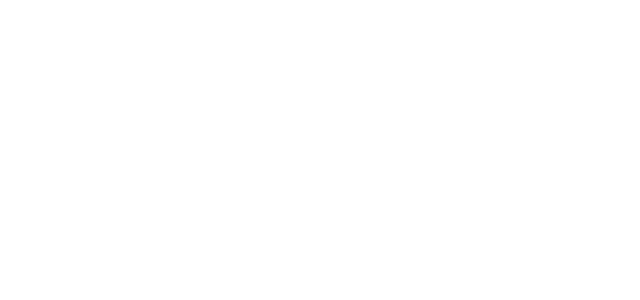
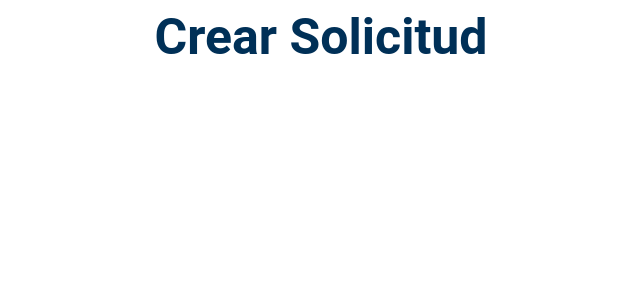
Before and after one commit to MilzCode/fron-bhf, a Next.js app: page /crear-solicitud in a window 1280 px wide. Shown: the top 300 px of the page, without its empty margins (319-959 px from the left). Built offline with nearby package versions, Linux system fonts and the light colour scheme.

Commit message:
feat: se añadio react select, se creo la clase TITULO

```diff
--- a/package.json
+++ b/package.json
@@ -12,6 +12,7 @@
     "next": "11.1.2",
     "react": "17.0.2",
     "react-dom": "17.0.2",
+    "react-select": "^5.1.0",
     "sass": "^1.43.2"
   },
   "devDependencies": {
--- a/pages/crear-solicitud.tsx
+++ b/pages/crear-solicitud.tsx
@@ -3,6 +3,7 @@
 const CrearSolicitud = () => {
     return (
         <div className="crearSolicitud">
+            <h1 className="TITULO">Crear Solicitud</h1>
 
         </div>
     )
--- a/styles/variables.scss
+++ b/styles/variables.scss
@@ -1,6 +1,5 @@
 //Fuentes
-$fontFamily: "Roboto", "Segoe UI", "Oxygen", "Ubuntu", "Cantarell", "Fira Sans",
-  "Droid Sans", "Helvetica Neue", sans-serif;
+$fontFamily: "Roboto", "Segoe UI", sans-serif;
 //colores
 //Logo ucn usa white y Pantone_Black_C en modo blanco y negro
 //Pantone to HEX -> for 2138-C https://www.pantone.com/eu/es/color-finder/2138-C
@@ -50,3 +49,10 @@
   user-select: none; /* Non-prefixed version, currently
                                   supported by Chrome and Opera */
 }
+
+.TITULO {
+  font-size: 5rem;
+  font-weight: bold;
+  color: $Pantone_540_C;
+  text-align: center;
+}
```
Also changed, not shown: 1 other file (tests, documents, lock files or other folders).
